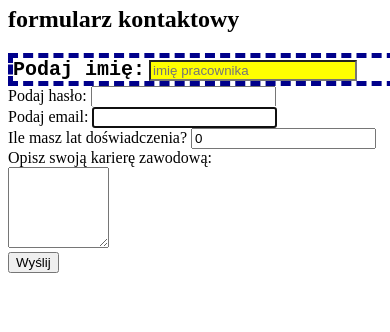
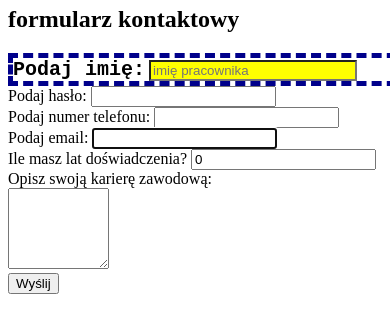
Before and after one commit to frontendpodyplomowe/10_formgit1, a plain HTML site: page index.html in a window 390 px wide. Shown: the part 84-416 px from the top of the page. Drawn offline with Linux system fonts and the light colour scheme.

Commit message:
Phone number

```diff
--- a/index.html
+++ b/index.html
@@ -31,6 +31,8 @@ Button1 -> "WYSLIJ" (typ submit), ostylować prosto,  -->
           id="field2"
           title="Minimum 8 znakow, jedna cyfra i znak specjalny"
         /><br />
+        <label id="titlePhone" for="fieldPhone">Podaj numer telefonu:</label>
+        <input type="tel" id="fieldPhone" maxlength="9"/><br />
         <label id="title3" for="field3">Podaj email:</label>
         <input type="email" id="field3" autofocus required /><br />
         <label id="title4" for="field4">Ile masz lat doświadczenia?</label>
```
